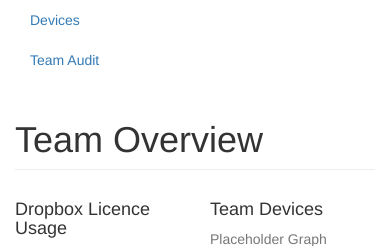
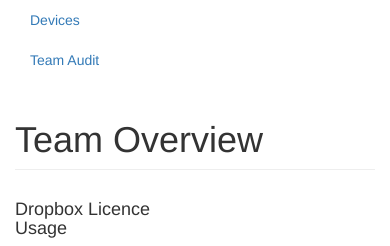
Before and after one commit to chadduffey/DfBExplorer3, a Flask app: template app/templates/main/main.html in a window 390 px wide. Shown: the part 272-518 px from the top of the page. Run offline with Flask 2, Linux system fonts and the light colour scheme; the template is opened without the code that fills it, so the values that code supplies are empty; some libraries are stand-ins or nearby versions.

Commit message:
removed placeholder chart

```diff
--- a/app/templates/main/main.html
+++ b/app/templates/main/main.html
@@ -13,7 +13,6 @@
 
 // Set a callback to run when the Google Visualization API is loaded.
 google.setOnLoadCallback(drawChart);
-google.setOnLoadCallback(drawChart1);
 
 // Callback that creates and populates a data table,
 // instantiates the pie chart, passes in the data and
@@ -38,28 +37,7 @@
     var chart = new google.visualization.PieChart(document.getElementById('chart_div'));
     chart.draw(data, options);
 }
-function drawChart1() {
 
-    // Create the data table.
-    var data = new google.visualization.DataTable();
-    data.addColumn('string', 'Licence');
-    data.addColumn('number', 'Sample');
-    data.addRows([
-      ['iOS', 3],
-      ['Android', 4],
-      ['Windows Mobile', 2],
-      ['Blackberry', 1]
-    ]);
-
-    // Set chart options
-    var options = {'title':'Devices',
-                   'width':400,
-                   'height':300};
-
-    // Instantiate and draw our chart, passing in some options.
-    var chart = new google.visualization.PieChart(document.getElementById('chart_div1'));
-    chart.draw(data, options);
-}
 </script>
 
 <div class="container-fluid">
@@ -84,12 +62,8 @@
               			<span class="text-muted">Team: {{ dbTeamName }}</span>
               			<div id="chart_div"></div>
             		</div>
+          </div>
 
-            		<div class="col-xs-6 col-sm-6 placeholder" style="margin-bottom: 40px;">
-		              	<h4>Team Devices</h4>
-		              	<span class="text-muted">Placeholder Graph</span>
-		              	<div id="chart_div1"></div>
-            		</div>
 
 					<h2 class="sub-header" style="margin-top: 40px;">Team Members</h2>
 					<div class="table-responsive">
@@ -123,6 +97,7 @@
 			              </tbody>
 					    </table>
 	     		</div>
+
 	     	</div>
 	    </div>
 	</div>
```
